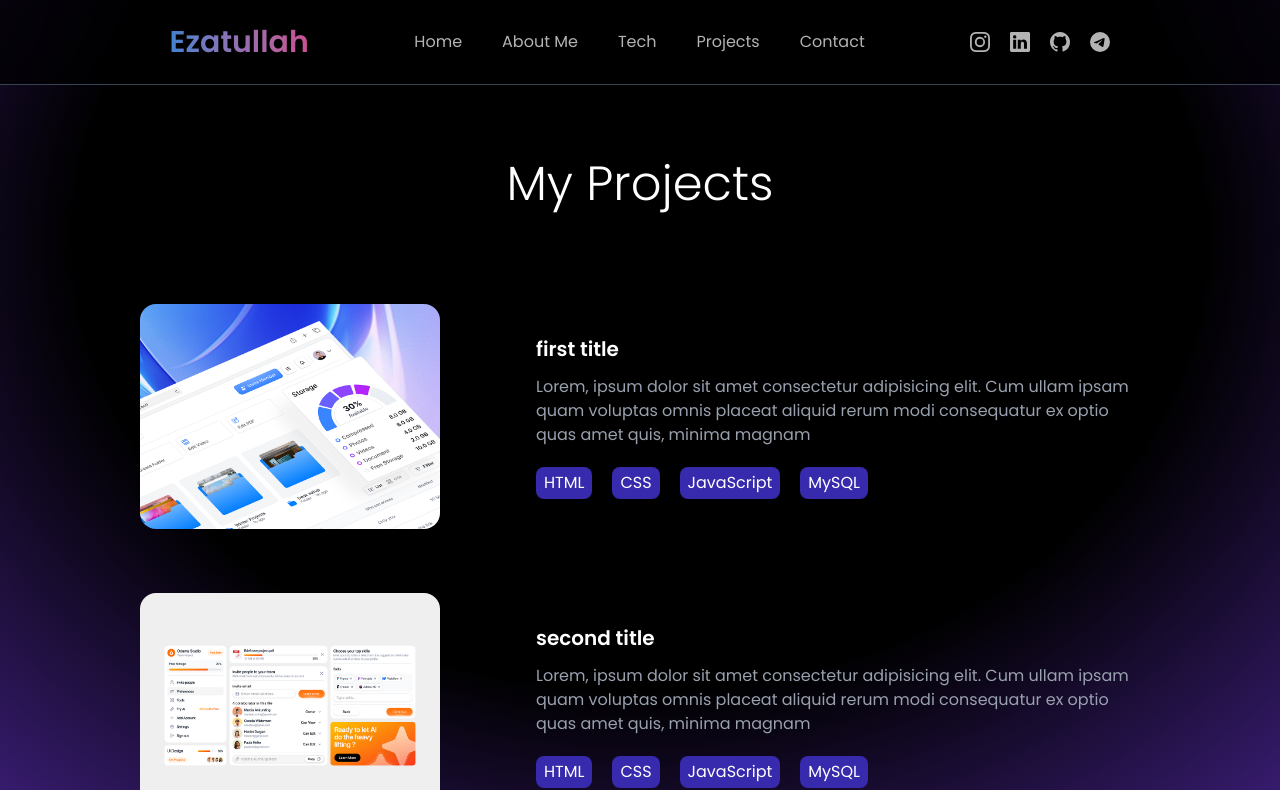
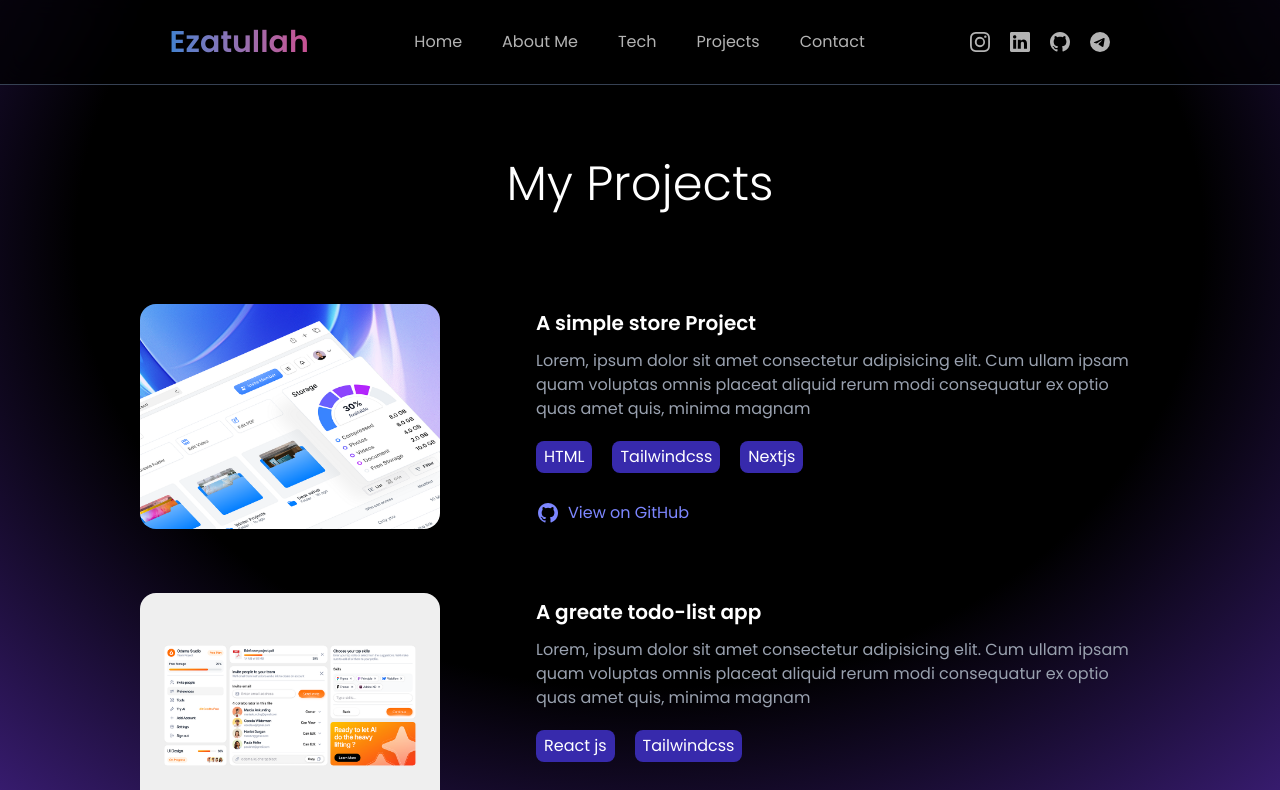
Before and after one commit to Ahmadi104/final-portfolio-reactjs-tailwindcss, a React (Vite) app: page /project in a window 1280 px wide. Shown: the top 790 px of the page. Built offline with nearby package versions, Linux system fonts and the light colour scheme.

Commit message:
added projects github linkd

```diff
--- a/src/components/Contact.jsx
+++ b/src/components/Contact.jsx
@@ -71,7 +71,6 @@ function Contact() {
           </form>
         </div>
 
-        {/* Contact Info Box */}
         <div className=" text-white p-8 flex-1 space-y-6 md:ml-32">
           <div>
             <h4 className="font-semibold flex items-center gap-4">
--- a/src/components/Project.jsx
+++ b/src/components/Project.jsx
@@ -4,27 +4,31 @@ import image2 from "../assets/2.png";
 import image3 from "../assets/3.png";
 import image4 from "../assets/4.png";
 import { motion } from "framer-motion";
+import { BiLogoGithub } from "react-icons/bi";
 const projectsData = [
   {
     image: image1,
-    title: "first title",
+    title: "A simple store Project",
     description:
       "Lorem, ipsum dolor sit amet consectetur adipisicing elit. Cum ullam ipsam quam voluptas omnis placeat aliquid rerum modi consequatur ex optio quas amet quis, minima magnam",
-    technologies: ["HTML", "CSS", "JavaScript", "MySQL"],
+    technologies: ["HTML", "Tailwindcss", "Nextjs"],
+    github: "https://github.com/Ahmadi104/storeproject-nextjs.git",
   },
   {
     image: image2,
-    title: "second title",
+    title: "A greate todo-list app",
     description:
       "Lorem, ipsum dolor sit amet consectetur adipisicing elit. Cum ullam ipsam quam voluptas omnis placeat aliquid rerum modi consequatur ex optio quas amet quis, minima magnam",
-    technologies: ["HTML", "CSS", "JavaScript", "MySQL"],
+    technologies: ["React js", "Tailwindcss"],
+    github: "https://github.com/Ahmadi104/Todo-List.git",
   },
   {
     image: image3,
-    title: "third title",
+    title: "A simple blog website for your articles",
     description:
       "Lorem, ipsum dolor sit amet consectetur adipisicing elit. Cum ullam ipsam quam voluptas omnis placeat aliquid rerum modi consequatur ex optio quas amet quis, minima magnam",
-    technologies: ["Nextjs", "tailwindcss", "JavaScript", "MySQL"],
+    technologies: ["Nextjs", "tailwindcss", "JavaScript"],
+    github: "https://github.com/Ahmadi104/Article-blog.git",
   },
   {
     image: image4,
@@ -72,6 +76,17 @@ const ProjctCart = ({ project }) => {
               </span>
             ))}
           </div>
+          {project.github && (
+            <a
+              href={project.github}
+              target="_blank"
+              rel="noopener noreferrer"
+              className="flex items-center gap-2 mt-2 text-indigo-400 hover:text-indigo-300 transition"
+            >
+              <BiLogoGithub className="text-2xl" />
+              View on GitHub
+            </a>
+          )}
         </div>
       </div>
     </ScrollReveal>
--- a/src/components/Tech.jsx
+++ b/src/components/Tech.jsx
@@ -21,7 +21,7 @@ function Tech() {
   return (
     <div
       id="tech"
-      className="flex min-h-screen w-full flex-col items-center justify-start gap-4 md:gap-32 pt-32"
+      className="flex min-h-screen w-full flex-col items-center justify-start md:gap-8 pt-32"
     >
       <motion.h1
         variants={variants}
@@ -37,7 +37,7 @@ function Tech() {
         initial="hidden"
         whileInView="visible"
         transition={{ duration: 0.5 }}
-        className="text-white text-xl text-center sm:text-lg mt-0"
+        className="text-gray-300 text-xl text-center sm:text-lg"
       >
         Here are the technologies and tools I’ve been working <br />
         with recently to build responsive and scalable web applications.
--- a/src/components/ThankYou.jsx
+++ b/src/components/ThankYou.jsx
@@ -11,7 +11,7 @@ function ThankYou() {
           href="/"
           className="inline-block mt-4 rounded-md bg-indigo-600 px-6 py-2 text-white font-semibold hover:bg-indigo-700 transition duration-300"
         >
-          Back to Home
+          Back to Home section
         </a>
       </div>
     </div>
```
